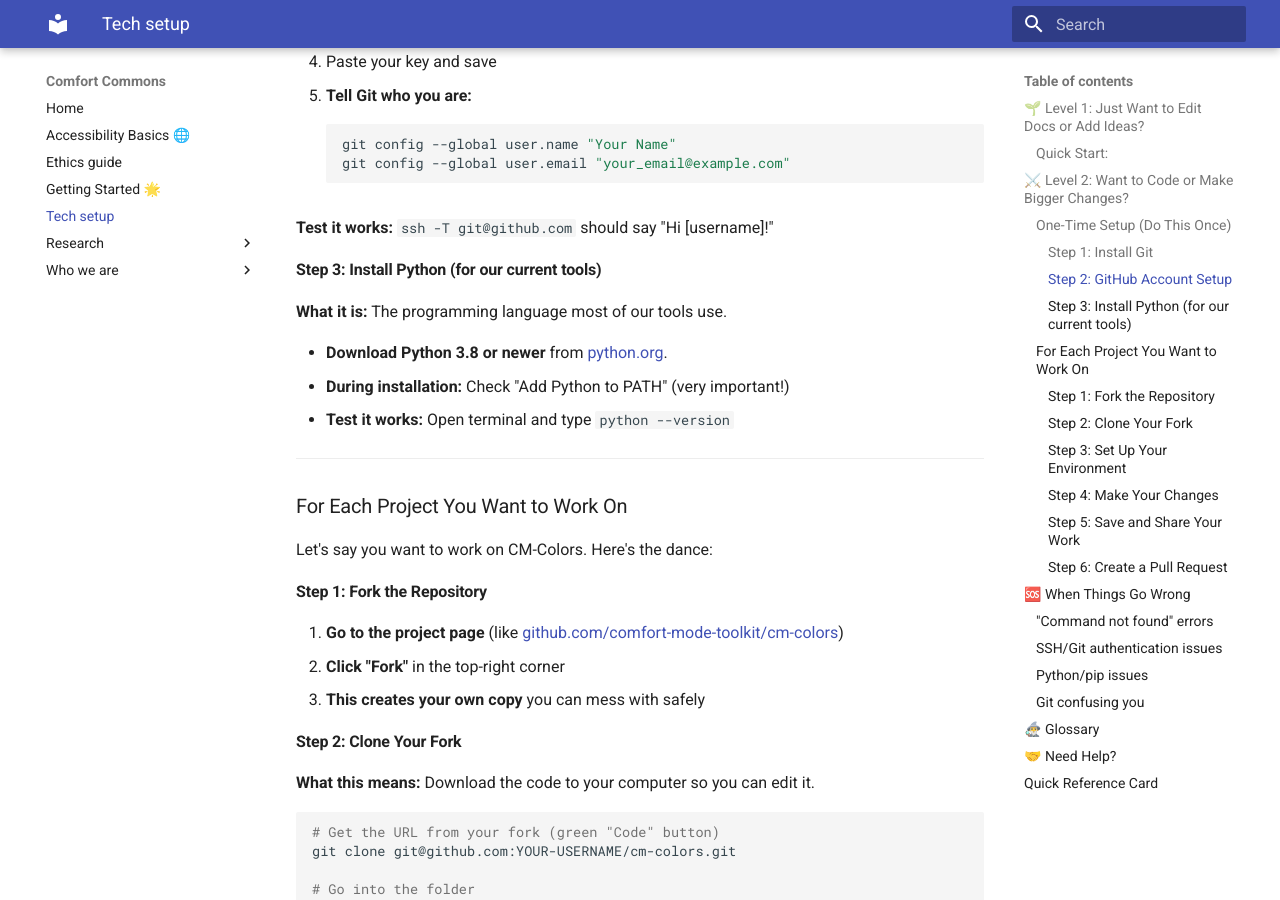
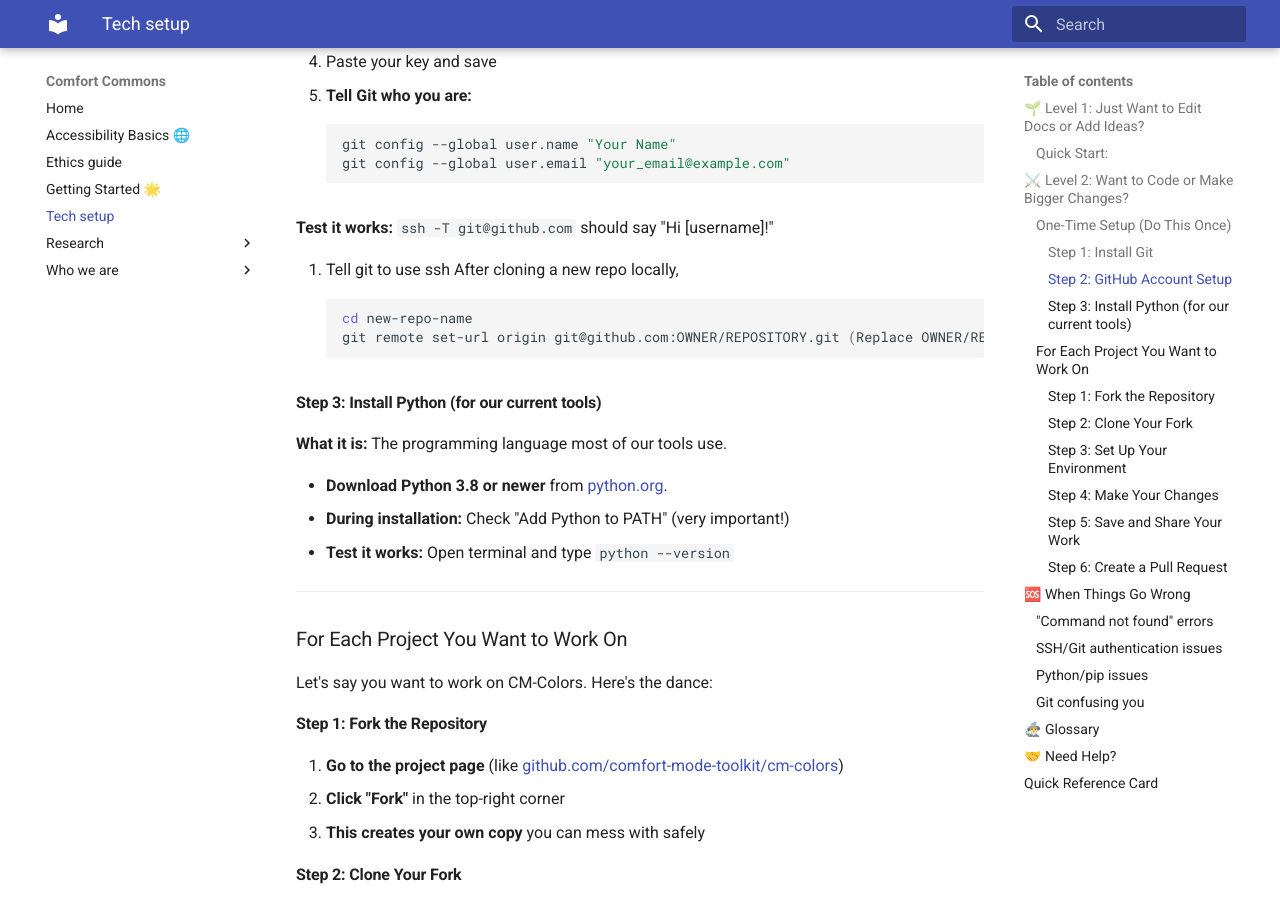
Before and after one commit to comfort-mode-toolkit/wiki, an MkDocs documentation site: the page built from docs/tech-setup.md, in a window 1280 px wide and 900 px high, scrolled down 1919 px. Built offline with MkDocs 1.6.1 and Material for MkDocs 9.7.7, drawn with Linux system fonts in a browser that asks for light colours.

Commit message:
Update tech-setup.md with path change snippet from https to ssh

````diff
--- a/docs/tech-setup.md
+++ b/docs/tech-setup.md
@@ -99,13 +99,20 @@
    - Go to GitHub → Settings → SSH and GPG keys → New SSH key
    - Paste your key and save
 
-5. **Tell Git who you are:**
+4. **Tell Git who you are:**
    ```bash
    git config --global user.name "Your Name"
    git config --global user.email "your_email@example.com"
    ```
 
-**Test it works:** `ssh -T git@github.com` should say "Hi [username]!"
+   **Test it works:** `ssh -T git@github.com` should say "Hi [username]!"
+
+5. Tell git to use ssh
+   After cloning a new repo locally,
+   ```bash
+   cd new-repo-name
+   git remote set-url origin git@github.com:OWNER/REPOSITORY.git (Replace OWNER/REPOSITORY.git with the SSH URL of the repository)
+   ```
 
 #### Step 3: Install Python (for our current tools)
 **What it is:** The programming language most of our tools use.
````
Also changed, not shown: other parts of docs/tech-setup.md (+1 -1 lines).
